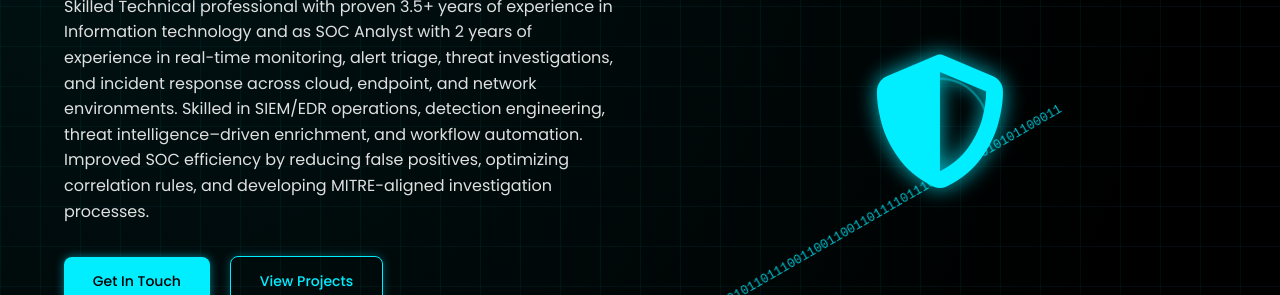
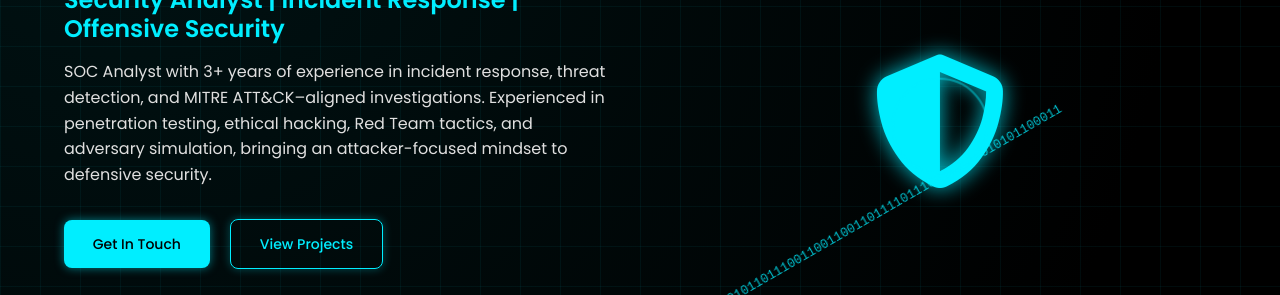
Before and after one commit to RAGHURAM-V/cybersecurity-portfolio, a plain HTML site: page index.html in a window 1280 px wide. Shown: the part 314-609 px from the top of the page. Drawn offline with Linux system fonts and the light colour scheme.

Commit message:
Update index.html

```diff
--- a/index.html
+++ b/index.html
@@ -41,11 +41,8 @@
             <div class="hero-content">
                 <div class="hero-text">
                     <h1>Raghuram V</h1>
-                    <h2> Security Analyst | Incident Responder </h2>
-                    <p>Skilled Technical professional with proven 3.5+ years of experience in Information technology and as SOC Analyst with 2 years of experience in
-                        real-time monitoring, alert triage, threat investigations, and incident response across cloud, endpoint, and network environments. Skilled in
-                        SIEM/EDR operations, detection engineering, threat intelligence–driven enrichment, and workflow automation. Improved SOC efficiency by
-                        reducing false positives, optimizing correlation rules, and developing MITRE-aligned investigation processes.</p>
+                    <h2> Security Analyst | Incident Response | Offensive Security </h2>
+                    <p>SOC Analyst with 3+ years of experience in incident response, threat detection, and MITRE ATT&CK–aligned investigations. Experienced in penetration testing, ethical hacking, Red Team tactics, and adversary simulation, bringing an attacker-focused mindset to defensive security.</p>
                     <div class="cta-buttons">
                         <a href="#contact" class="btn primary-btn">Get In Touch</a>
                         <a href="#projects" class="btn secondary-btn">View Projects</a>
```
